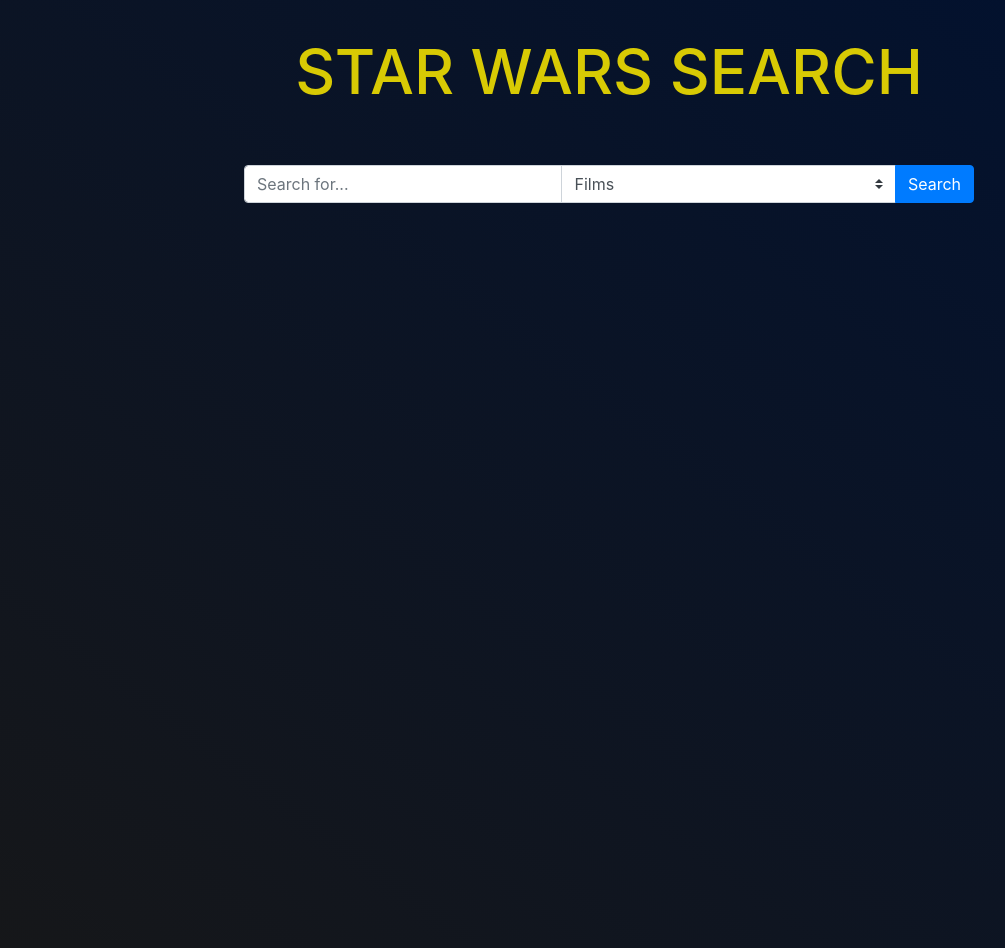
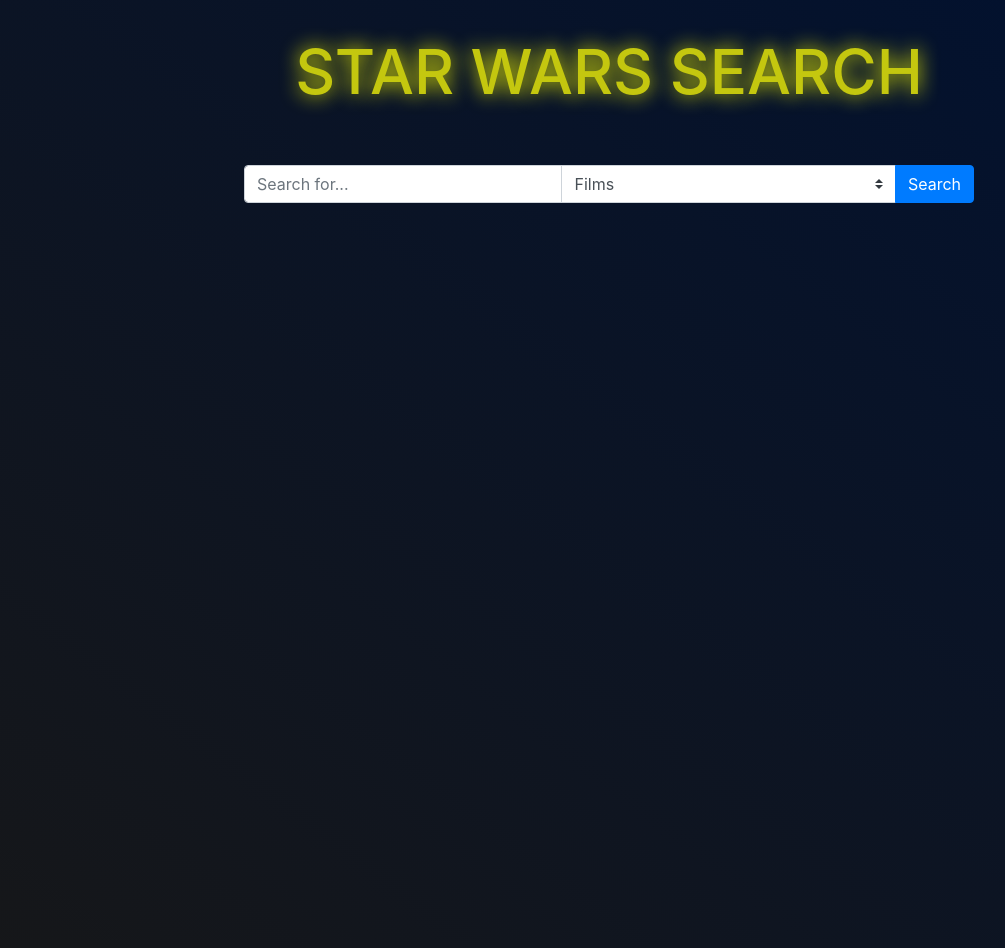
Before and after one commit to Mateuszto/StarWarsSearch, a website built with webpack: page src/index.html in a window 1280 px wide. Shown: the whole page, without its empty margins (31-1036 px from the left). Built offline with nearby package versions, Linux system fonts and the light colour scheme.

Commit message:
Add font colors and shadow.
Font color and shadow - Yellow.

```diff
--- a/src/scss/style.scss
+++ b/src/scss/style.scss
@@ -1,8 +1,10 @@
-body{
+body {
     height: 120vh;
-    background-image: linear-gradient(to top right,#161719 , #011130 );
-    h1{
-        color: rgb(216, 202, 4);
+    background-image: linear-gradient(to top right, #161719, #011130);
+
+    h1 {
+        text-shadow: 0 0 19px rgb(239, 243, 2);
+        color: rgb(196, 199, 15);
         text-align: center;
         padding-top: 35px;
         font-size: 62px;
```
Also changed, not shown: dist/my-first-webpack.bundle.js.
